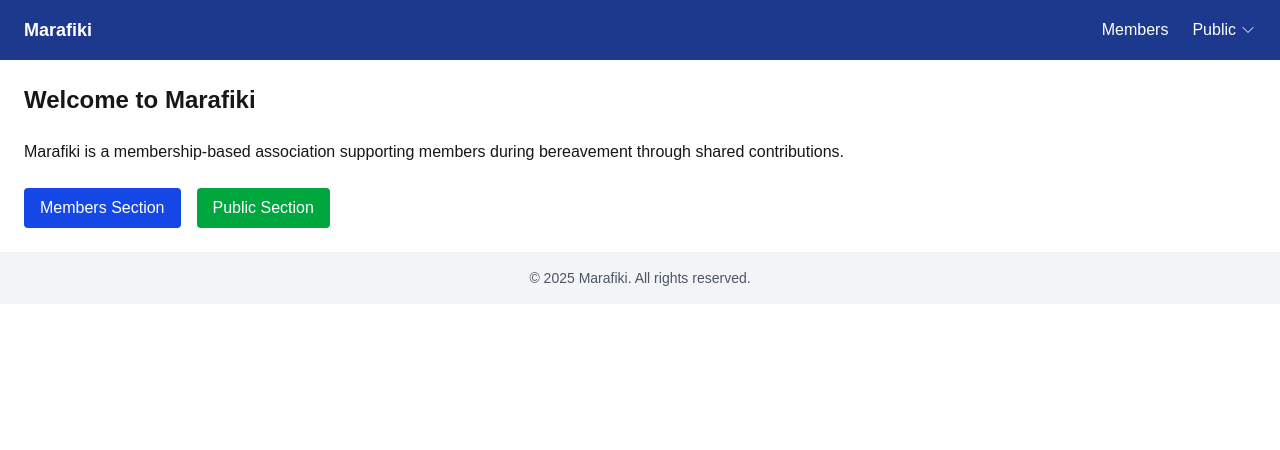
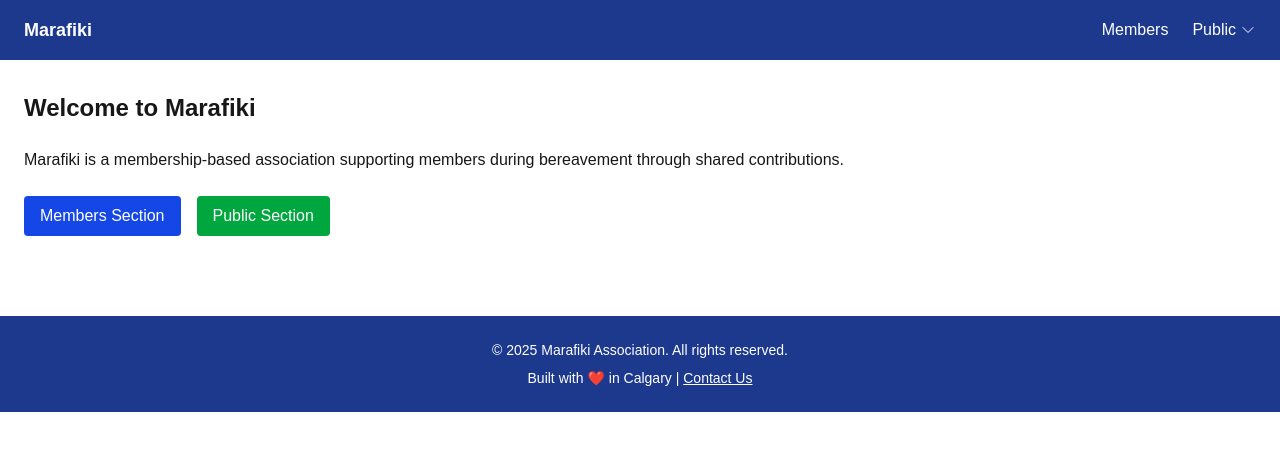
Before and after one commit to JKananda-code/marafiki-demo, a Next.js app: page / in a window 1280 px wide. Shown: the top 450 px of the page. Built offline with nearby package versions, Linux system fonts and the light colour scheme.

Commit message:
pm 19-Aug. Footer code addedt

```diff
--- a/app/layout.tsx
+++ b/app/layout.tsx
@@ -1,15 +1,19 @@
+import Navbar from '../components/Navbar'
+import Footer from '../components/Footer'
 import './globals.css'
-import Navbar from '../components/Navbar'
+
+export const metadata = {
+  title: 'Marafiki Association',
+  description: 'Supporting Kenyans in the diaspora',
+}
 
 export default function RootLayout({ children }: { children: React.ReactNode }) {
   return (
     <html lang="en">
-      <body>
+      <body className="bg-gray-50">
         <Navbar />
-        <main className="p-6">{children}</main>
-        <footer className="bg-gray-100 text-center p-4 text-sm text-gray-600">
-          &copy; {new Date().getFullYear()} Marafiki. All rights reserved.
-        </footer>
+        <main className="px-6 py-8">{children}</main>
+        <Footer />
       </body>
     </html>
   )
```
